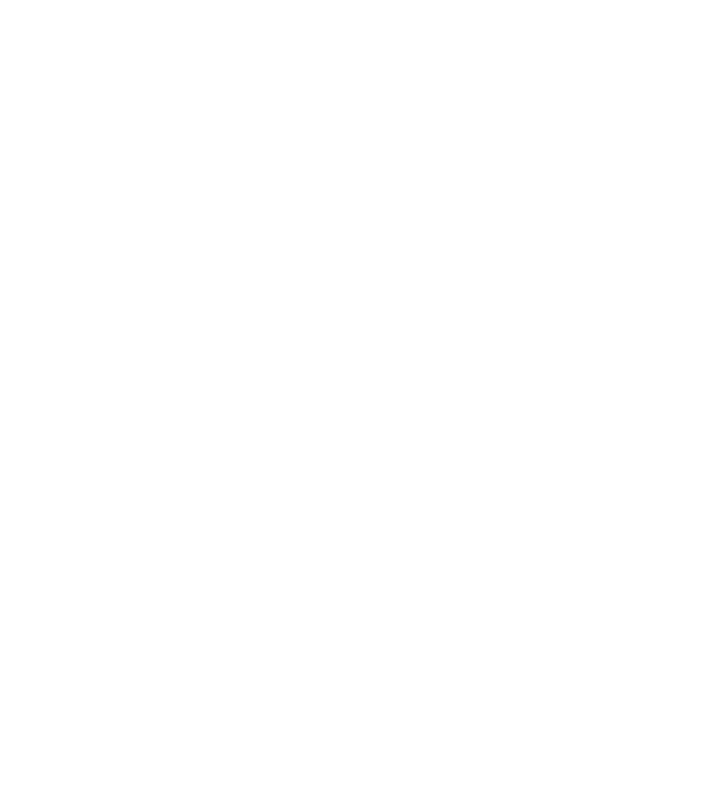
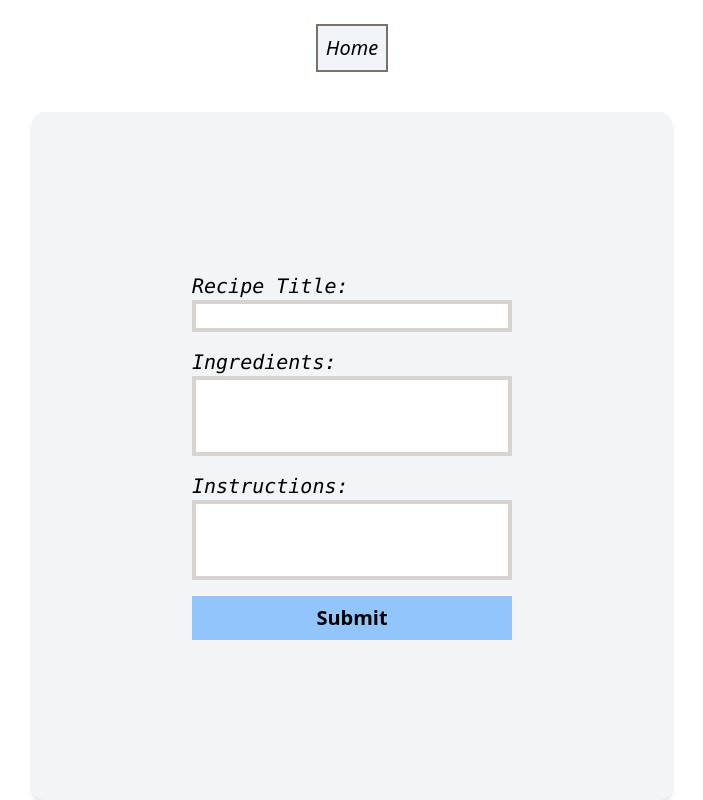
Before and after one commit to Amina880/alx-fe-reactjs, a React (Vite) app in the folder recipe-sharing-platform/: page /add-recipe-form in a window 1280 px wide. Before the commit this address had no page. Shown: the whole page, without its empty margins (288-991 px from the left). Built offline with nearby package versions, Linux system fonts and the light colour scheme.

Commit message:
add form

```diff
--- a/recipe-sharing-platform/src/App.jsx
+++ b/recipe-sharing-platform/src/App.jsx
@@ -1,3 +1,4 @@
+import Form from "./components/AddRecipeForm";
 import HomePage from "./components/HomePage";
 import RecipeDetail from "./components/RecipeDetail";
 import { BrowserRouter as Router, Route, Routes } from "react-router-dom";
@@ -11,6 +12,8 @@ function App() {
     <Routes>
       <Route path="/" element={<HomePage />} />
       <Route path="/recipe/:foodId" element={<RecipeDetail />} />
+      <Route path="/add-recipe-form" element={<Form />} />
+
     </Routes>
    </Router>
   )
--- /dev/null
+++ b/recipe-sharing-platform/src/components/AddRecipeForm.jsx
@@ -0,0 +1,68 @@
+//Include input fields for the recipe title, ingredients (as a textarea), and preparation steps (also as a textarea).
+//Add a submit button to post the form data.
+import React from 'react';
+import { useState } from 'react'
+import Nav from './Nav';
+
+//Form data is managed by the component’s state
+
+function Form() {
+
+const [formData, setFormData] = useState({title: '', ingredients: '', instructions:''})
+const resetForm = () => setFormData({title: '', ingredients: '', instructions:''});
+
+const handleChange = (e) => {
+    const {name, value} = e.target;
+    setFormData (prevState => ({...prevState, [name]: value}))
+}
+
+const handleSubmit = (e) => {
+    e.preventDefault()
+    console.log(formData)
+    resetForm()
+};
+  return (
+    <>
+    <br></br>
+    <Nav />
+    <form className='mx-auto md:p-40 p-10 mt-10 bg-gray-100 w-fit rounded-xl shadow-md' onSubmit={handleSubmit}>
+        <p className='font-mono italic md:text-xl text-lg '>Recipe Title:</p>
+        <input
+        className='border-4 border-stone-300 mb-4 sm:w-80 w-40 '
+        type='text'
+        name='title'
+        value = {formData.title}
+        onChange={handleChange}
+        required
+        />
+        <br></br>
+        <p className=' font-mono italic md:text-xl text-lg'>Ingredients:</p>
+        <input
+        className='border-4 border-stone-300 p-6 mb-4 sm:w-80 w-40'
+        type='textarea'
+        name='ingredients'
+        value = {formData.ingredients}
+        onChange={handleChange}
+        minLength={10}
+        required
+        />
+        <br></br>
+        <p className=' font-mono italic md:text-xl text-lg'>Instructions:</p>
+        <input
+        className='border-4 border-stone-300 p-6 mb-4 sm:w-80 w-40 '
+        type='textarea'
+        name='instructions'
+        value = {formData.instructions}
+        onChange={handleChange}
+        minLength={10}
+        required
+        />
+        <br></br>
+        <button className='bg-blue-300 mx-auto w-full p-2 hover:shadow-lg font-semibold md:text-xl text-lg' type= "submit">Submit</button>
+
+    </form>
+    </>
+  )
+}
+
+export default Form
--- a/recipe-sharing-platform/src/components/HomePage.jsx
+++ b/recipe-sharing-platform/src/components/HomePage.jsx
@@ -22,7 +22,7 @@ useEffect(() => {
       <div className="mx-auto max-w-fit md:grid md:grid-cols-3 pt-6 md:px-8 sm:grid sm:grid-cols-2 grid grid-cols-1 ">
         {responses.map((food) => (
             <Link to={`/recipe/${food.id}`}>
-            <div className="w-60 h-full md:w-full odd:bg-gray-100 even:bg-white rounded-xl hover:shadow-2xl" key={food.id}>
+            <div className="w-60 h-full md:w-full bg-gray-200 border-2 border-stone-300 rounded-xl hover:shadow-2xl" key={food.id}>
             <br></br>
             <p className=" text-lg md:text-2xl semibold text-center p-2 ">{food.title}</p>
             <img className="w-64 h-70 p-6 md:mx-auto hover:scale-105" src={food.image} />
--- a/recipe-sharing-platform/src/components/Nav.jsx
+++ b/recipe-sharing-platform/src/components/Nav.jsx
@@ -3,7 +3,7 @@ import { Link } from 'react-router-dom'
 
 function Nav() {
   return (
-    <nav className='text-xl mx-auto max-w-fit p-4 italic bg-slate-100 '>
+    <nav className='text-xl mx-auto max-w-fit p-2 italic bg-slate-100 border-2 border-stone-500'>
         <ul>
             <li>
                 <Link to="/">Home</Link>
--- a/recipe-sharing-platform/src/components/RecipeDetail.jsx
+++ b/recipe-sharing-platform/src/components/RecipeDetail.jsx
@@ -17,11 +17,11 @@ useEffect(() => {
     setFood(fetchedRecipe);
 }, [foodId])
 
-if (!food) {
+if(!food) {
     return <div>Loading...</div>;
   }
 
-  return (
+ return (
     <>
     <br></br>
     <Nav />
--- a/recipe-sharing-platform/src/data.json
+++ b/recipe-sharing-platform/src/data.json
@@ -16,7 +16,7 @@
     "instructions":"In a bowl, combine chicken with all of the ingredients for the chicken marinade; let marinate for 10 minutes to an hour (or overnight if time allows).Heat oil in a large skillet or pot over medium-high heat. When sizzling, add chicken pieces in batches of two or three, making sure not to crowd the pan. Fry until browned for only 3 minutes on each side. Set aside and keep warm. (You will finish cooking the chicken in the sauce.) Melt the butter in the same pan. Fry the onions until soft (about 3 minutes) while scraping up any browned bits stuck on the bottom of the pan."
   },
   {
-    "id": 3,
+    "id": 1,
     "title": "Spaghetti Carbonara",
     "summary": "A classic Italian pasta dish with eggs, cheese, bacon, and black pepper.",
     "image": "/images/spaghetti.jpg",
@@ -25,7 +25,7 @@
 
   },
   {
-    "id": 4,
+    "id": 2,
     "title": "Chicken Tikka Masala",
     "summary": "Chunks of grilled chicken (tikka) cooked in a smooth buttery & creamy tomato based gravy.",
     "image": "/images/chickentik.jpeg",
@@ -34,7 +34,7 @@
 
   },
   {
-    "id": 5,
+    "id": 1,
     "title": "Spaghetti Carbonara",
     "summary": "A classic Italian pasta dish with eggs, cheese, bacon, and black pepper.",
     "image": "/images/spaghetti.jpg",
@@ -43,7 +43,7 @@
 
   },
   {
-    "id": 6,
+    "id": 2,
     "title": "Chicken Tikka Masala",
     "summary": "Chunks of grilled chicken (tikka) cooked in a smooth buttery & creamy tomato based gravy.",
     "image": "/images/chickentik.jpeg",
```
